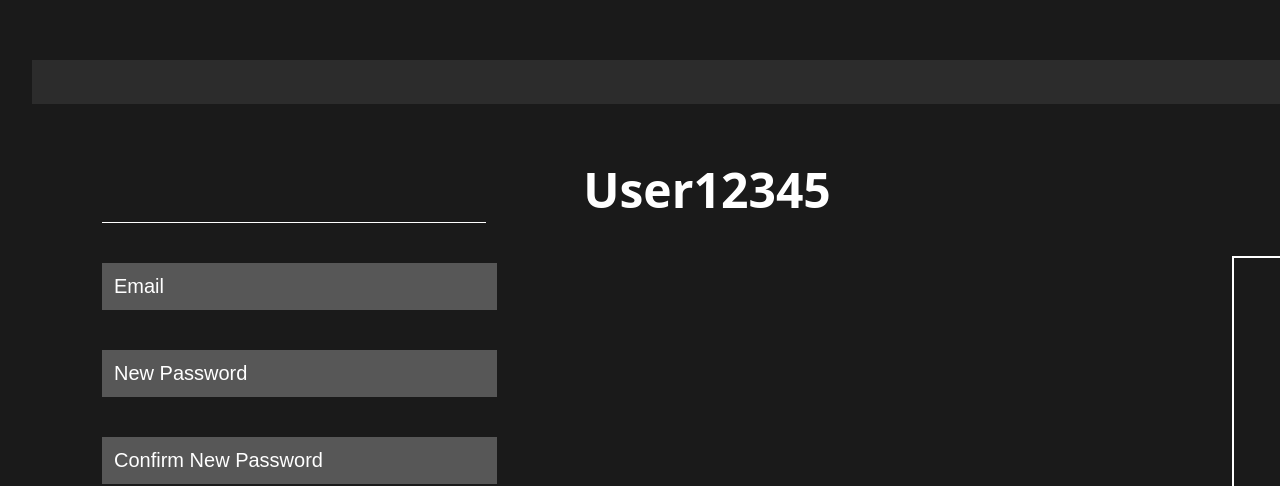
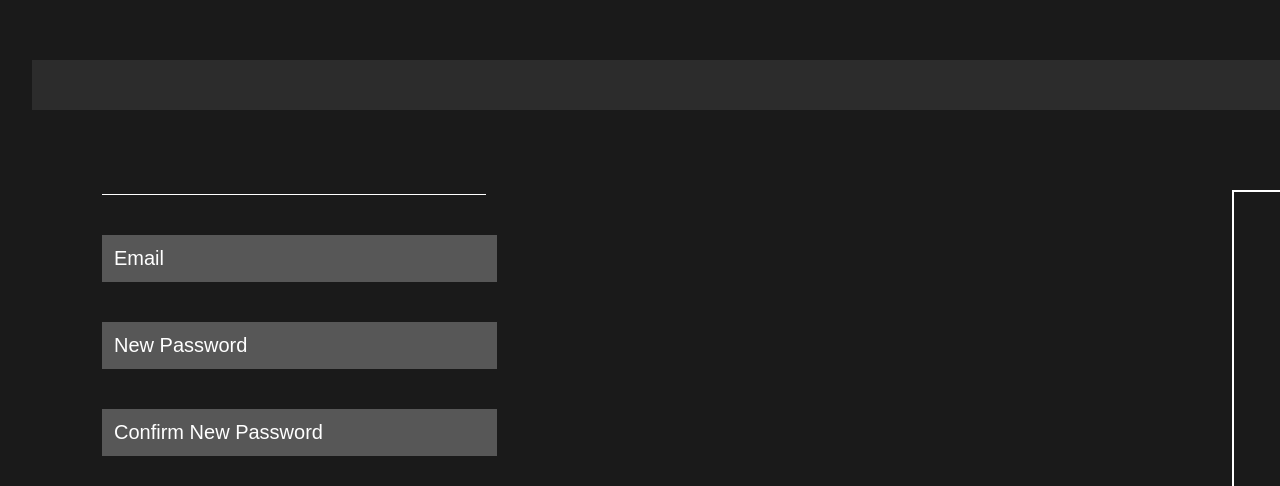
Before and after one commit to LinoxGH/SilverFork, a React (Vite) app in the folder frontend/: page /manage-user in a window 1280 px wide. Shown: the part 340-826 px from the top of the page. Built offline with nearby package versions, Linux system fonts and the light colour scheme.

Commit message:
fix for username, email

```diff
--- a/frontend/src/pages/user/ManageUser.jsx
+++ b/frontend/src/pages/user/ManageUser.jsx
@@ -7,7 +7,8 @@ function NavBar() {
 
 function ManageUser() {
   const [image, setImage] = useState(null);
-  const [email, setEmail] = useState("");
+  const [username] = useState(localStorage.getItem("username") || "");
+  const [email, setEmail] = useState(localStorage.getItem("email") || "");
   const [newPassword, setNewPassword] = useState("");
   const [confirmPassword, setConfirmPassword] = useState("");
   const [oldPassword, setOldPassword] = useState("");
@@ -24,7 +25,7 @@ function ManageUser() {
   return (
     <div className={styles.container}>
       <NavBar/>
-      <h2 className={styles.title}>User12345</h2>
+      <h2 className={styles.title}>{username}</h2>
       <div className={styles.imageContainer}>
         {image ? (
           <img src={image} alt="Profile" className={styles.profileImage} />
```
